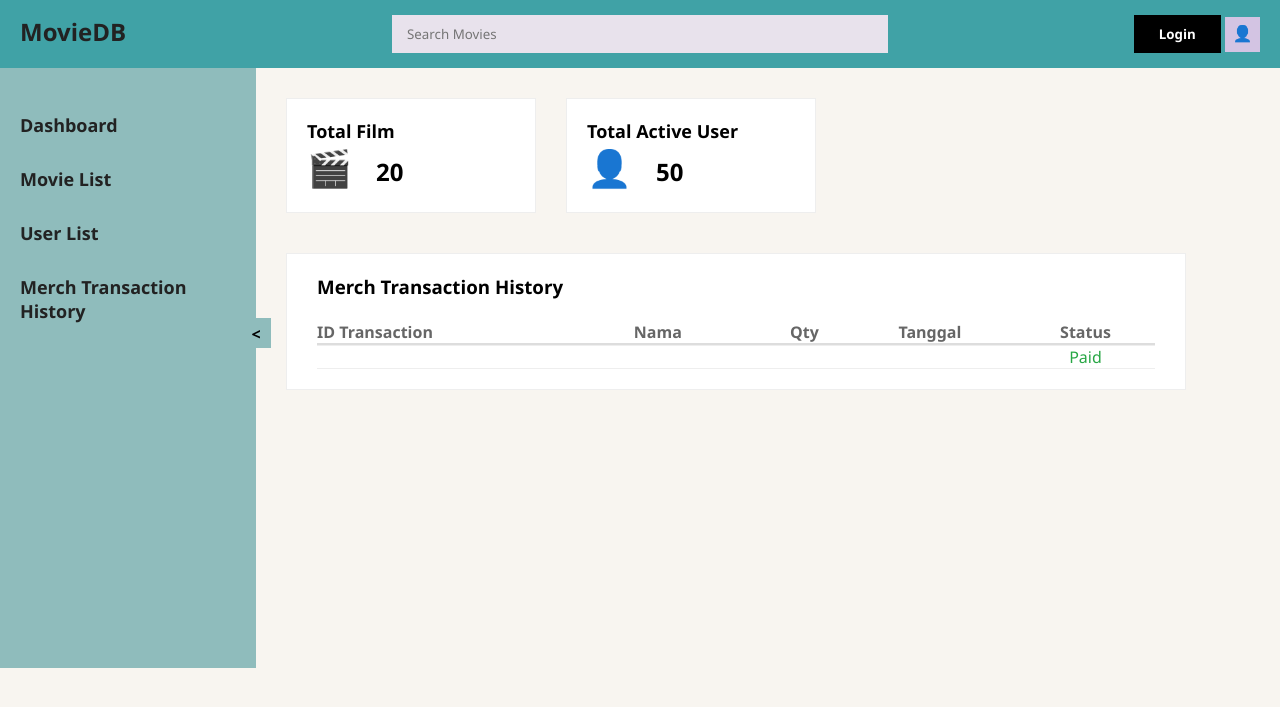
After one commit to ClaudiusNathanaelW/PBL_ProgWebDasar, a PHP site: page /admin_dashboard.html in a window 1280 px wide. The commit adds this page. Shown: the top 707 px of the page. Run offline with PHP 8.4, Linux system fonts and the light colour scheme.

Commit message:
[New] POV 1 Update

```diff
--- /dev/null
+++ b/admin_dashboard.html
@@ -0,0 +1,96 @@
+<!DOCTYPE html>
+<html>
+<head>
+    <title>MovieDB - Admin Homepage</title>
+    <link rel="stylesheet" type="text/css" href="style.css" />
+    <script type="text/javascript" src="script.js"></script>
+</head>
+<body>
+
+    <div id="navbar">
+        <div id="nav-left">
+            <a href="index.html" class="back-btn" style="text-decoration: none; color: #222; font-size: 24px; font-weight: bold;">MovieDB</a>
+        </div>
+
+        <div id="nav-center">
+            <input type="text" id="search-bar" placeholder="Search Movies">
+        </div>
+
+        <div id="nav-right">
+            <input type="button" value="Login" id="btn-login">
+            <div id="user-avatar" onclick="window.location.href='profile.html'" style="cursor: pointer;">&#128100;</div>
+        </div>
+
+        <br style="clear: both;" />
+    </div>
+
+    <div id="main-container">
+
+        <div id="sidebar">
+            <ul id="menu-list">
+                <li class="active" onclick="window.location.href='admin_dashboard.html'" style="cursor: pointer;">Dashboard</li>
+                <li class="active" onclick="window.location.href='movie_list.html'" style="cursor: pointer;">Movie List</li>
+                <li class="active" onclick="window.location.href='user_list.html'" style="cursor: pointer;">User List</li>
+                <li class="active" onclick="window.location.href='merch_history.html'" style="cursor: pointer;">Merch Transaction History</li>
+            </ul>
+            <div id="toggle-btn" onClick="toggleSidebar()">&lt;</div>
+        </div>
+
+        <div id="content">
+
+            <div id="summary-cards">
+                <div class="card">
+                    <p class="card-title">Total Film</p>
+                    <div class="card-body">
+                        <span class="card-icon">🎬</span>
+                        <span class="card-value">20</span>
+                    </div>
+                </div>
+                <div class="card">
+                    <p class="card-title">Total Active User</p>
+                    <div class="card-body">
+                        <span class="card-icon">👤</span>
+                        <span class="card-value">50</span>
+                    </div>
+                </div>
+                <br style="clear: both;" />
+            </div>
+
+            <div id="transaction-section">
+                <h3>Merch Transaction History</h3>
+                <br>
+                <table border="0" cellspacing="0" cellpadding="15" width="100%">
+    <tr>
+        <th align="left">ID Transaction</th>
+        <th align="left">Nama</th>
+        <th align="center">Qty</th>
+        <th align="center">Tanggal</th>
+        <th align="center">Status</th>
+    </tr>
+
+    <tr>
+        <td></td>
+        <td><b></b></td>
+        <td align="center"></td>
+        <td align="center"></td>
+        <td align="center">
+            <span class="status-paid"></span>
+        </td>
+    </tr>
+
+    <tr>
+        <td></td>
+        <td><b></b></td>
+        <td align="center"></td>
+        <td align="center"></td>
+        <td align="center"><span class="status-paid">Paid</span></td>
+    </tr>
+    </table>
+            </div>
+
+        </div>
+        <br style="clear: both;" />
+    </div>
+
+</body>
+</html>
--- a/script.js
+++ b/script.js
@@ -124,3 +124,27 @@ profileForm.addEventListener('submit', function(e) {
     profileForm.classList.add('hidden');
     viewProfile.classList.remove('hidden');
 });
+// Variabel untuk melacak status sidebar
+var isSidebarCollapsed = false;
+
+// Fungsi ini dipanggil saat id="toggle-btn" diklik
+function toggleSidebar() {
+    // Mengambil elemen berdasarkan ID
+    var sidebar = document.getElementById("sidebar");
+    var content = document.getElementById("content");
+    var toggleBtn = document.getElementById("toggle-btn");
+
+    if (isSidebarCollapsed == false) {
+        // Menyempitkan sidebar menggunakan manipulasi CSS Inline
+        sidebar.style.width = "5%";
+        content.style.width = "90%";
+        toggleBtn.innerHTML = ">"; // Mengubah ikon panah
+        isSidebarCollapsed = true;
+    } else {
+        // Mengembalikan sidebar ke ukuran semula
+        sidebar.style.width = "20%";
+        content.style.width = "75%";
+        toggleBtn.innerHTML = "<"; // Mengembalikan ikon panah
+        isSidebarCollapsed = false;
+    }
+}
--- a/style.css
+++ b/style.css
@@ -816,3 +816,210 @@ body {
     min-height: 150px;
     font-weight: 600;
 }
+/* --- Pengaturan Dasar Body --- */
+body {
+    margin: 0px;
+    padding: 0px;
+    font-family: "Segoe UI", Arial, sans-serif;
+    background-color: #F8F5F0;
+}
+
+/* --- Top Navbar (Ini bagian yang sebelumnya hilang) --- */
+#navbar {
+    background-color: #40A2A6;
+    padding: 15px 20px;
+}
+
+#nav-left {
+    float: left;
+    width: 25%;
+}
+
+#nav-center {
+    float: left;
+    width: 50%;
+    text-align: center;
+}
+
+#nav-center input {
+    width: 80%;
+    padding: 10px 15px;
+    background-color: #E8E2EC;
+    border: none;
+    color: #666666;
+}
+
+#nav-right {
+    float: right;
+    width: 20%;
+    text-align: right;
+}
+
+#btn-login {
+    background-color: #000000;
+    color: #FFFFFF;
+    border: none;
+    padding: 10px 25px;
+    font-weight: bold;
+    cursor: pointer;
+}
+
+#user-avatar {
+    display: inline-block;
+    background-color: #D3C4E3;
+    color: #7B5C9E;
+    width: 35px;
+    height: 35px;
+    text-align: center;
+    font-weight: bold;
+    padding-top: 5px;
+}
+
+/* --- Main Layout --- */
+#main-container {
+    width: 100%;
+}
+
+/* --- Sidebar --- */
+#sidebar {
+    float: left;
+    width: 20%;
+    height: 600px;
+    background-color: #8FBCBC;
+    position: relative;
+}
+
+#menu-list {
+    list-style-type: none;
+    padding: 0px;
+    margin-top: 30px;
+}
+
+#menu-list li {
+    padding: 15px 20px;
+    font-size: 18px;
+    font-weight: bold;
+}
+
+#menu-list li.active {
+    color: #222222;
+}
+
+#toggle-btn {
+    position: absolute;
+    right: -15px;
+    top: 250px;
+    width: 30px;
+    height: 30px;
+    background-color: #8FBCBC;
+    text-align: center;
+    font-weight: bold;
+    padding-top: 5px;
+    cursor: pointer;
+}
+
+/* --- Main Content Area --- */
+#content {
+    float: left;
+    width: 75%;
+    padding: 30px;
+}
+
+/* --- Summary Cards --- */
+#summary-cards {
+    margin-bottom: 40px;
+}
+
+.card {
+    float: left;
+    background-color: #FFFFFF;
+    width: 250px;
+    padding: 20px;
+    margin-right: 30px;
+    border: 1px solid #EEEEEE;
+}
+
+.card-title {
+    font-weight: bold;
+    font-size: 18px;
+    margin-top: 0px;
+}
+
+.card-icon {
+    font-size: 36px;
+}
+
+.card-value {
+    font-size: 24px;
+    font-weight: bold;
+    margin-left: 20px;
+}
+
+/* --- Transaction Table --- */
+#transaction-section {
+    background-color: #FFFFFF;
+    padding: 20px 30px;
+    border: 1px solid #EEEEEE;
+}
+
+table {
+    width: 100%;
+    border-collapse: collapse;
+}
+
+th {
+    border-bottom: 2px solid #DDDDDD;
+    color: #666666;
+}
+
+td {
+    border-bottom: 1px solid #EEEEEE;
+}
+
+.status-paid {
+    color: #28A745;
+}
+/* --- Action Buttons untuk Tabel --- */
+.btn-update {
+    background-color: #28A745;
+    color: #FFFFFF;
+    border: none;
+    padding: 6px 15px;
+    border-radius: 15px;
+    cursor: pointer;
+    font-weight: bold;
+    font-size: 12px;
+}
+
+.btn-delete {
+    background-color: #DC3545;
+    color: #FFFFFF;
+    border: none;
+    padding: 6px 15px;
+    border-radius: 15px;
+    cursor: pointer;
+    font-weight: bold;
+    font-size: 12px;
+}
+/* --- Text Status Colors --- */
+.status-active {
+    color: #28A745; /* Hijau */
+    font-size: 14px;
+}
+
+.status-inactive {
+    color: #DC3545; /* Merah */
+    font-size: 14px;
+}
+
+/* --- Action Button BAN --- */
+.btn-ban {
+    background-color: #DC3545; /* Merah */
+    color: #FFFFFF;
+    border: none;
+    padding: 6px 25px; /* Padding kiri-kanan lebih lebar untuk bentuk kapsul */
+    border-radius: 15px;
+    cursor: pointer;
+    font-weight: bold;
+    font-size: 12px;
+}
```
Also changed, not shown: Merch_history.html (added, +78 -0 lines), movie_list.html (added, +80 -0 lines), user_list.html (added, +88 -0 lines).
